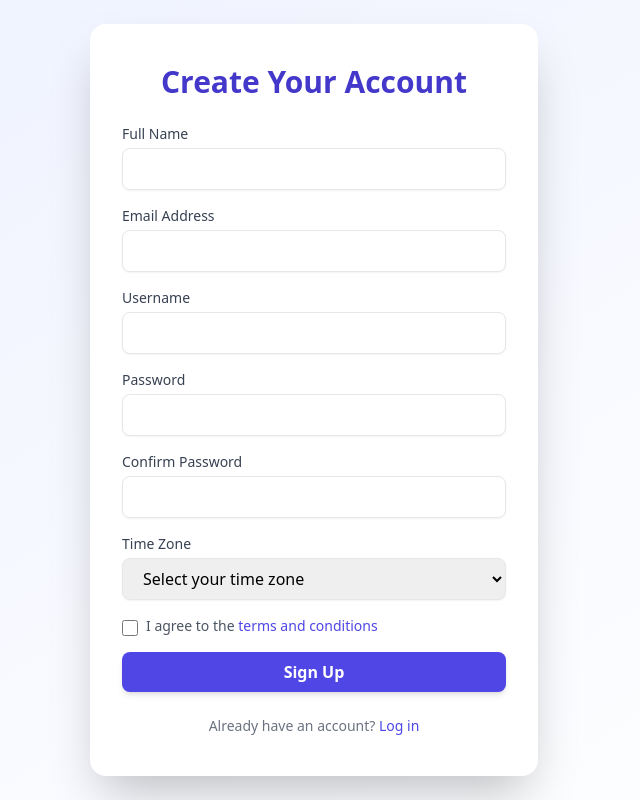
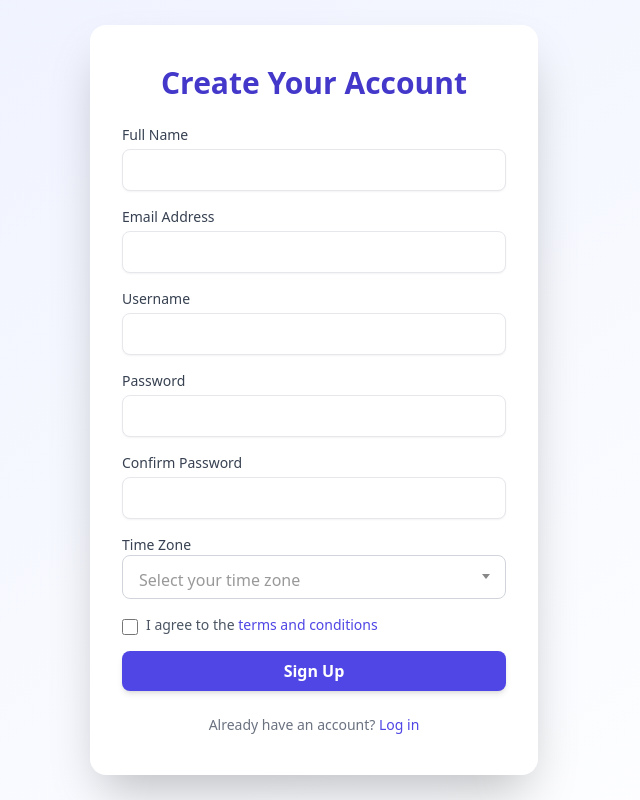
Before and after one commit to AnishKhatri17/Intelligent-Task-Prioritization-System, a PHP site: page /signup_form.php in a window 1280 px wide. Shown: the whole page, without its empty margins (326-966 px from the left). Run offline with PHP 8.4, Linux system fonts and the light colour scheme; some libraries are stand-ins or nearby versions.

Commit message:
Signup Form for new user. Added more timezones options and select to and search options in dropdown for user convenience.

```diff
--- a/PHP_Files/signup_form.php
+++ b/PHP_Files/signup_form.php
@@ -9,6 +9,30 @@
   <title>Sign Up - IntelliTask</title>
   <script src="https://cdn.tailwindcss.com"></script>
   <script src="https://cdn.jsdelivr.net/npm/sweetalert2@11"></script>
+  <!-- jQuery (required for Select2) -->
+<script src="https://code.jquery.com/jquery-3.6.0.min.js"></script>
+<!-- Select2 CSS -->
+<link href="https://cdn.jsdelivr.net/npm/select2@4.1.0-rc.0/dist/css/select2.min.css" rel="stylesheet" />
+<!-- Select2 JS -->
+<script src="https://cdn.jsdelivr.net/npm/select2@4.1.0-rc.0/dist/js/select2.min.js"></script>
+
+<style>
+  /* css for timezone selection */
+  .select2-container--default .select2-selection--single {
+    height: 2.75rem; /* match Tailwind input height */
+    padding: 0.5rem;
+    border: 1px solid #d1d5db;
+    border-radius: 0.5rem;
+  }
+  .select2-container--default .select2-selection--single .select2-selection__rendered {
+    line-height: 2rem;
+  }
+  .select2-container--default .select2-selection--single .select2-selection__arrow {
+    height: 2.5rem;
+    right: 10px;
+  }
+</style>
+
 </head>
 <body class="bg-gradient-to-br from-indigo-50 to-white min-h-screen flex items-center justify-center">
 
@@ -59,15 +83,23 @@
           <option value="Asia/Dubai">Asia/Dubai (GMT+4)</option>
           <option value="Asia/Tokyo">Asia/Tokyo (GMT+9)</option>
           <option value="Asia/Singapore">Asia/Singapore (GMT+8)</option>
+          <option value="Asia/Shanghai">Asia/Shanghai (GMT+8)</option>
+          <option value="Asia/Jakarta">Asia/Jakarta (GMT+7)</option>
           <option value="Europe/London">Europe/London (GMT+0)</option>
           <option value="Europe/Berlin">Europe/Berlin (GMT+1)</option>
           <option value="Europe/Moscow">Europe/Moscow (GMT+3)</option>
+          <option value="Europe/Paris">Europe/Paris (GMT+1)</option>
           <option value="Africa/Nairobi">Africa/Nairobi (GMT+3)</option>
+          <option value="Africa/Johannesburg">Africa/Johannesburg (GMT+2)</option>
           <option value="America/New_York">America/New_York (GMT-5)</option>
           <option value="America/Chicago">America/Chicago (GMT-6)</option>
           <option value="America/Los_Angeles">America/Los_Angeles (GMT-8)</option>
+          <option value="America/Toronto">America/Toronto (GMT-5)</option>
+          <option value="America/Vancouver">America/Vancouver (GMT-8)</option>
           <option value="America/Sao_Paulo">America/Sao_Paulo (GMT-3)</option>
           <option value="Australia/Sydney">Australia/Sydney (GMT+10)</option>
+          <option value="Pacific/Auckland">Pacific/Auckland (GMT+12)</option>
+
         </select>
       </div>
 
@@ -150,5 +182,23 @@
     }
   </script>
 
+  <!-- Select To for Time Zone Selection -->
+<script>
+  $(document).ready(function() {
+    $('#timezone').select2({
+      placeholder: "Select your time zone",
+      allowClear: true,
+      width: '100%'
+    });
+
+    $('#timezone').on('select2:open', function() {
+      // Select the search box input within the dropdown
+      let searchField = document.querySelector('.select2-container--open .select2-search__field');
+      if (searchField) {
+        searchField.focus();
+      }
+    });
+  });
+</script>
 </body>
 </html>
```
